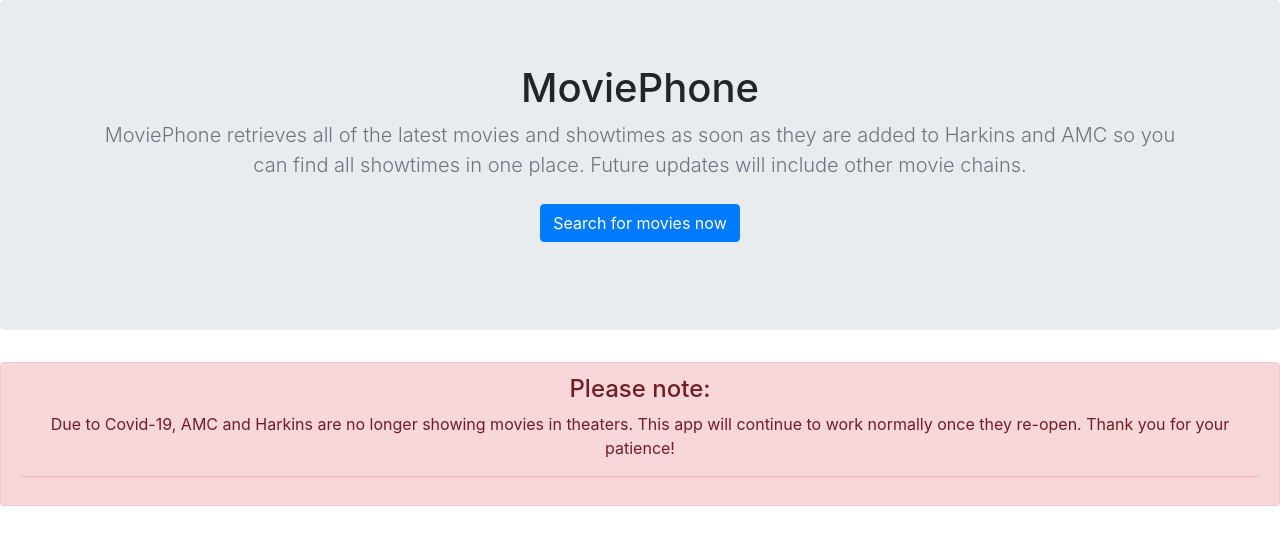
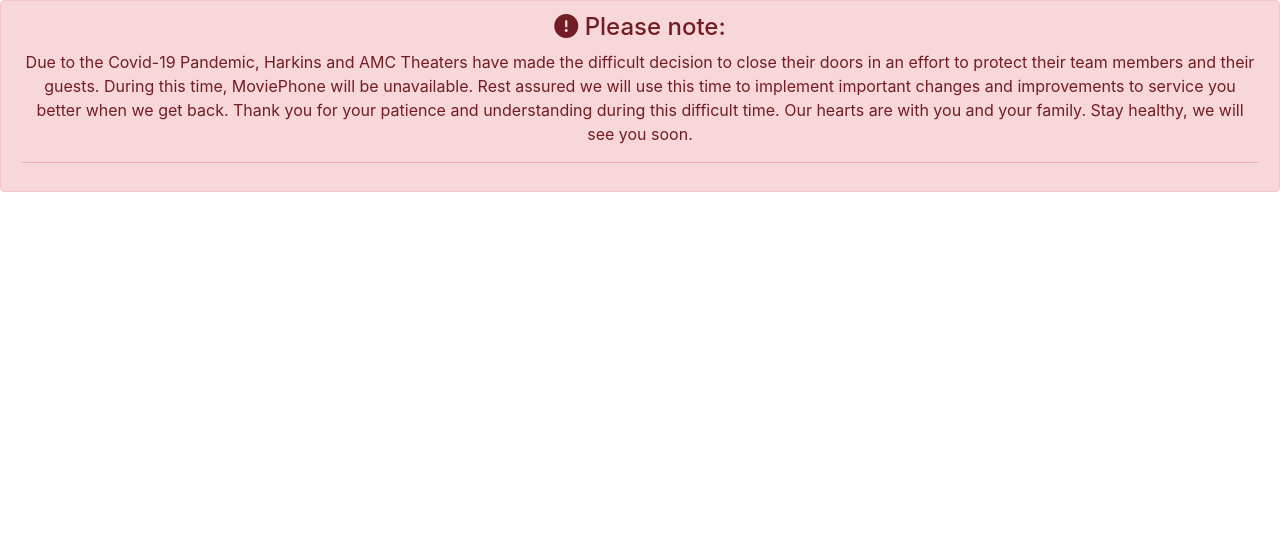
Before and after one commit to zachspiel/Movie-Search-App, a Flask app: page / in a window 1280 px wide. Shown: the part 58-603 px from the top of the page. Run offline with Flask 2, Linux system fonts and the light colour scheme; some libraries are stand-ins or nearby versions.

Commit message:
Updated warning

```diff
--- a/templates/index.html
+++ b/templates/index.html
@@ -14,6 +14,7 @@
       </script>
    </head>
    <body>
+
       <header>
          <div class="collapse bg-dark" id="navbarHeader">
             <div class="container">
@@ -43,7 +44,13 @@
                </button>
             </div>
     </header>
+    <div class="alert alert-danger text-center" role="alert">
 
+      <h4 class="alert-heading"> <i class='fas fa-exclamation-circle'></i>  Please note:</h4>
+      <p>Due to the Covid-19 Pandemic, Harkins and AMC Theaters have made the difficult decision to close their doors in an effort to protect their team members and their guests. During this time, MoviePhone will be unavailable. Rest assured we will use this time to implement important changes and improvements to service you better when we get back. Thank you for your patience and understanding during this difficult time. Our hearts are with you and your family. Stay healthy, we will see you soon.</p>
+      <hr>
+    </div>
+    <!--
     <main>
        <section class="jumbotron text-center">
         <div class="container">
@@ -54,13 +61,7 @@
           </p>
         </div>
       </section>
-    </main>
-
-    <div class="alert alert-danger text-center" role="alert">
-      <h4 class="alert-heading">Please note:</h4>
-      <p>Due to Covid-19, AMC and Harkins are no longer showing movies in theaters. This app will continue to work normally once they re-open. Thank you for your patience!</p>
-      <hr>
-    </div>
+    </main>-->
 
 
 
```
